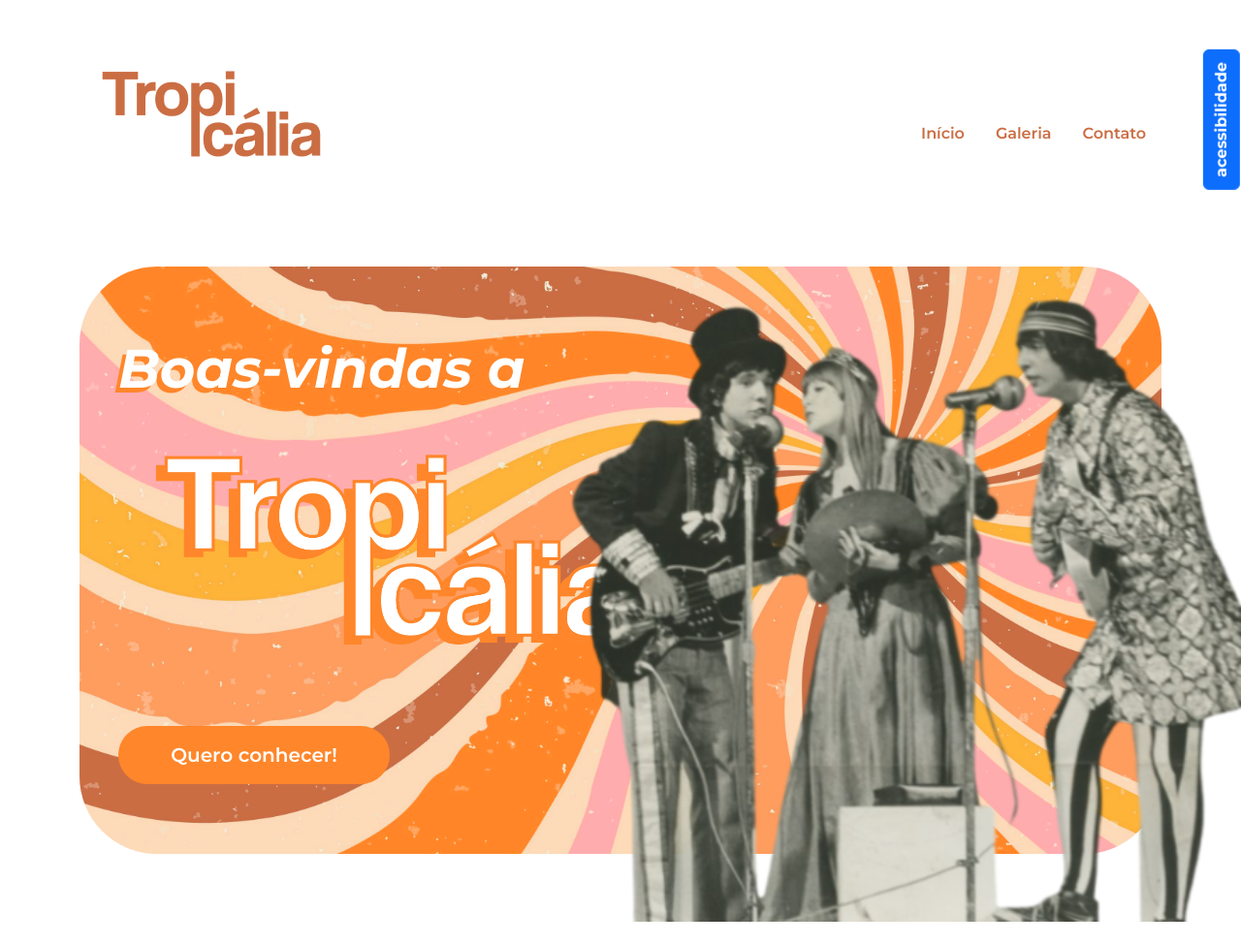
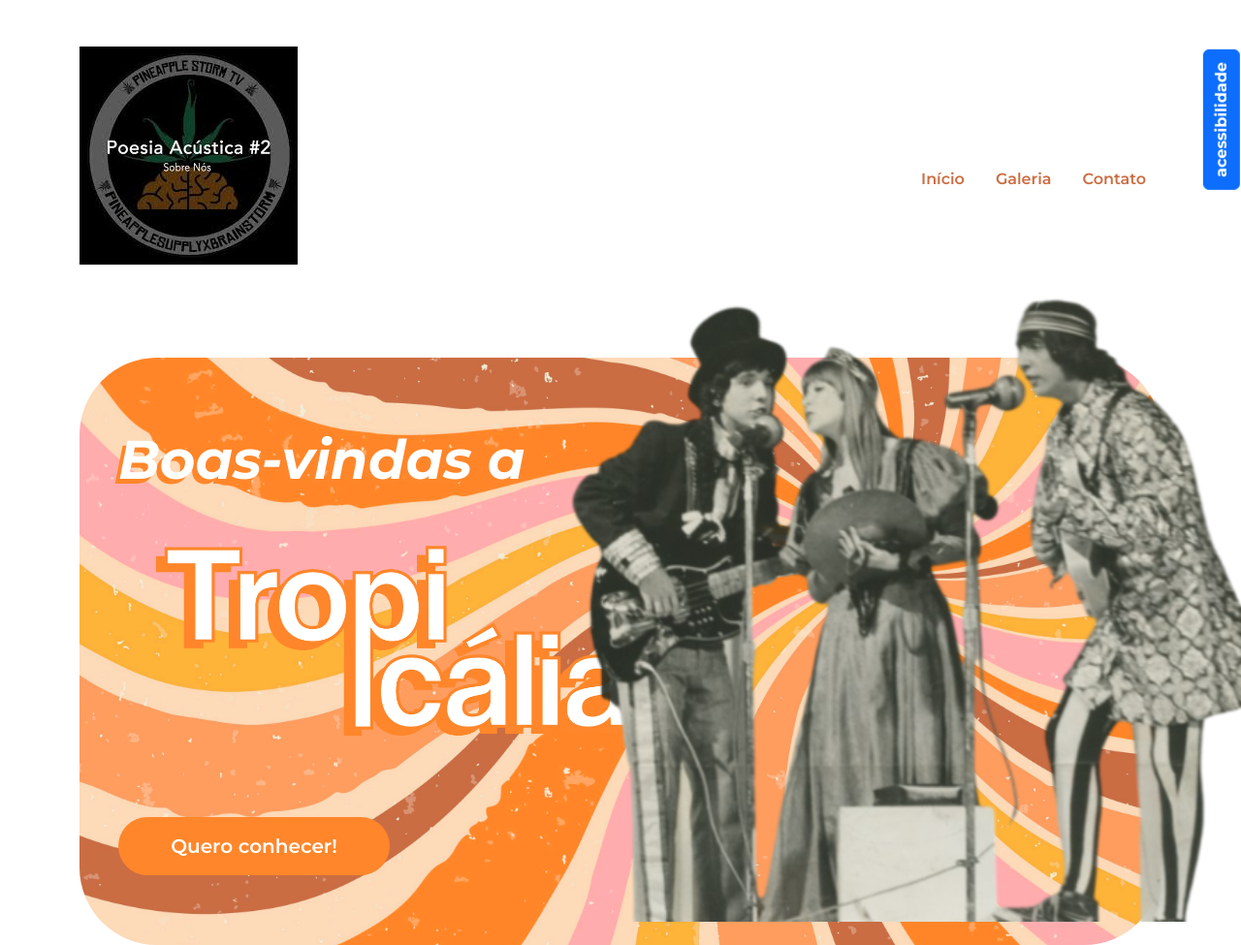
Before and after one commit to aninhaa01/ANA-1-BLOCO--1P, a plain HTML site: page index.html in a window 1280 px wide. Shown: the top 975 px of the page at 97% size. Drawn offline with nearby package versions, Linux system fonts and the light colour scheme.

Commit message:
Add files via upload

```diff
--- a/index.html
+++ b/index.html
@@ -15,7 +15,7 @@
     <header class=" p-5">
 
         <nav class="container d-flex justify-content-between align-items-center" >
-            <img src="img/logo.png" class="nav-img " loading="lazy">
+            <img src="img/images.jpeg" class="nav-img " loading="lazy">
             <ul class="nav mt-5">
                 <li class="nav-item"><a class="nav-link" href="#inicio">Início</a></li>
                 <li class="nav-item"><a class="nav-link" href="#galeria">Galeria</a></li>
```
Also changed, not shown: img/hq720.jpg (added), img/images.jpeg (added), img/maxresdefault (1).jpg (added), img/maxresdefault.jpg (added), 1 other file.
